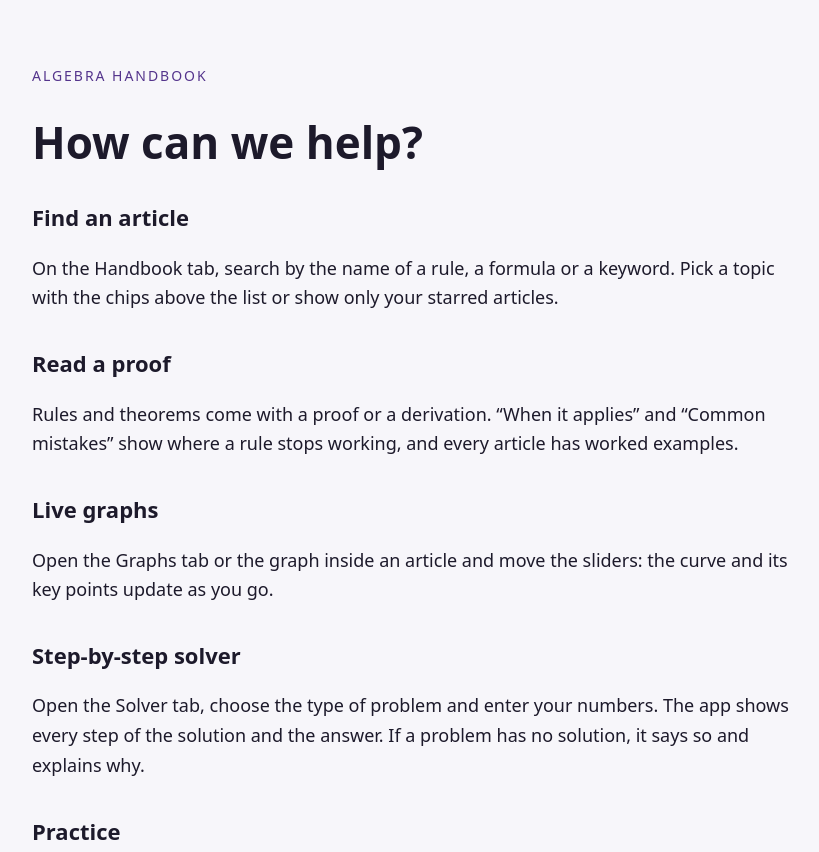
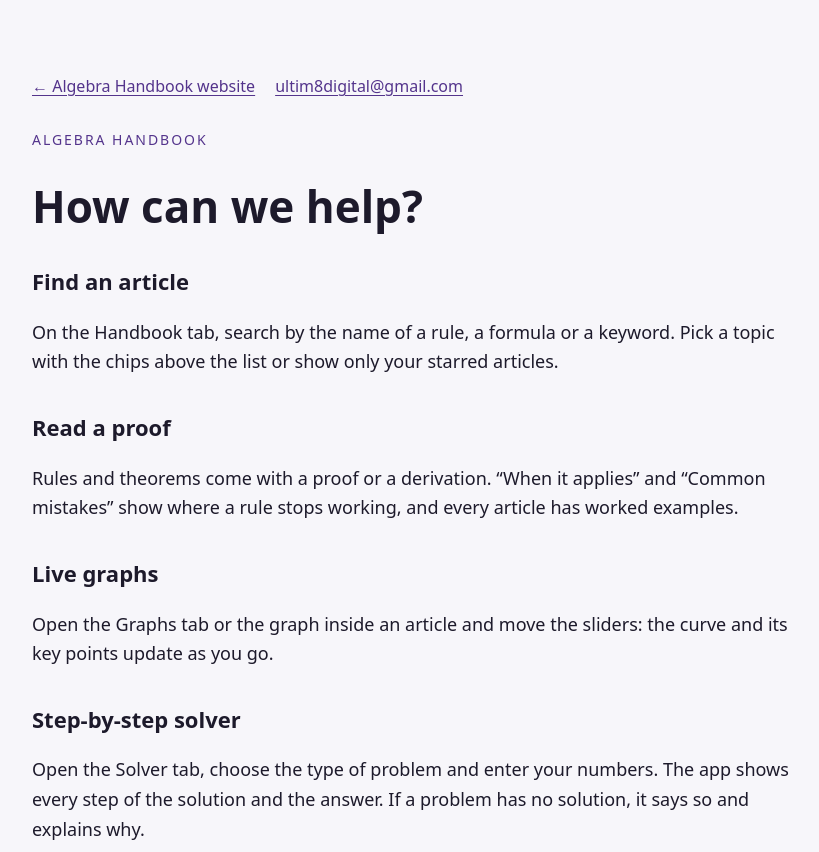
Before and after one commit to ultim8digital/algebra, a plain HTML site: page support.html in a window 1280 px wide. Shown: the top 852 px of the page, without its empty margins (228-1047 px from the left). Drawn offline with Linux system fonts and the light colour scheme.

Commit message:
Add a website link to the support page

```diff
--- a/support.html
+++ b/support.html
@@ -1,4 +1,8 @@
-<!doctype html><html lang="en"><meta charset="utf-8"><meta name="viewport" content="width=device-width, initial-scale=1"><title>Support · Algebra Handbook</title><style>body{max-width:760px;margin:64px auto;padding:0 24px;background:#f7f6fa;color:#1d1a2b;font:18px/1.65 system-ui}header{letter-spacing:.14em;font-size:14px;color:#54348c}h1{font-size:44px;line-height:1.15}h2{margin-top:32px;font-size:22px}a{color:#54348c}.note{padding:16px;background:#e9e4f2;border-radius:12px}footer{margin-top:48px;border-top:1px solid #d5cee2;padding-top:20px;font-size:15px}</style>
+<!doctype html><html lang="en"><meta charset="utf-8"><meta name="viewport" content="width=device-width, initial-scale=1"><title>Support · Algebra Handbook</title><style>body{max-width:760px;margin:64px auto;padding:0 24px;background:#f7f6fa;color:#1d1a2b;font:18px/1.65 system-ui}header{letter-spacing:.14em;font-size:14px;color:#54348c}h1{font-size:44px;line-height:1.15}h2{margin-top:32px;font-size:22px}a{color:#54348c}.note{padding:16px;background:#e9e4f2;border-radius:12px}footer{margin-top:48px;border-top:1px solid #d5cee2;padding-top:20px;font-size:15px}
+/* App website and support navigation */
+nav.support-home{margin:0 0 20px;padding:0;border:0;display:flex;flex-wrap:wrap;gap:8px 20px;font-size:16px;line-height:1.5}nav.support-home a{display:inline-flex;align-items:center;min-height:44px;max-width:100%;padding:6px 0;box-sizing:border-box;overflow-wrap:anywhere;text-decoration:underline;text-underline-offset:3px}nav.support-home a:focus-visible{outline:2px solid currentColor;outline-offset:4px}
+</style>
+<nav class="support-home" aria-label="App website and support"><a href="https://ultim8digital.github.io/algebra/">← Algebra Handbook website</a><a href="mailto:ultim8digital@gmail.com">ultim8digital@gmail.com</a></nav>
 <header>ALGEBRA HANDBOOK</header><h1>How can we help?</h1>
 <h2>Find an article</h2><p>On the Handbook tab, search by the name of a rule, a formula or a keyword. Pick a topic with the chips above the list or show only your starred articles.</p>
 <h2>Read a proof</h2><p>Rules and theorems come with a proof or a derivation. “When it applies” and “Common mistakes” show where a rule stops working, and every article has worked examples.</p>
```
